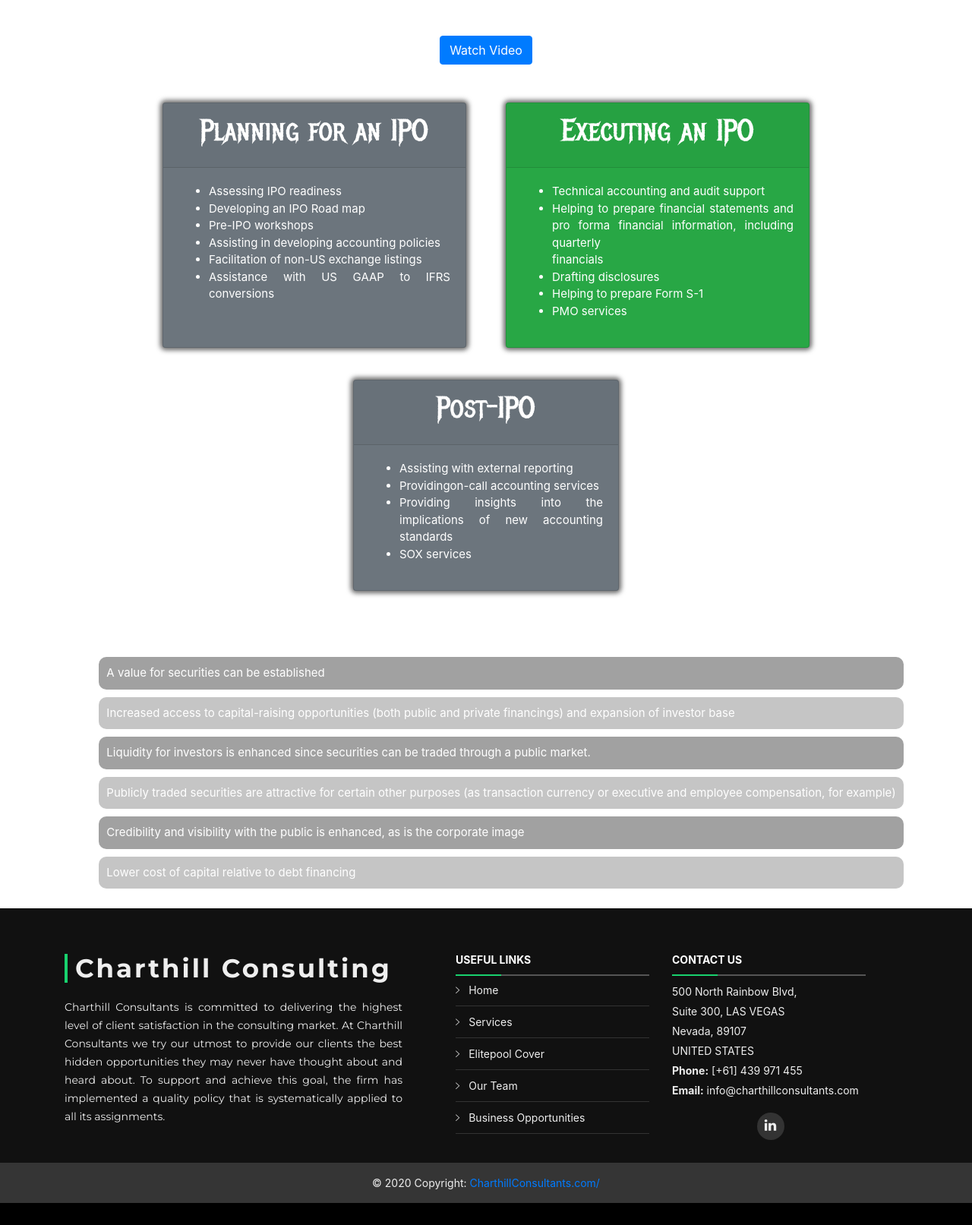
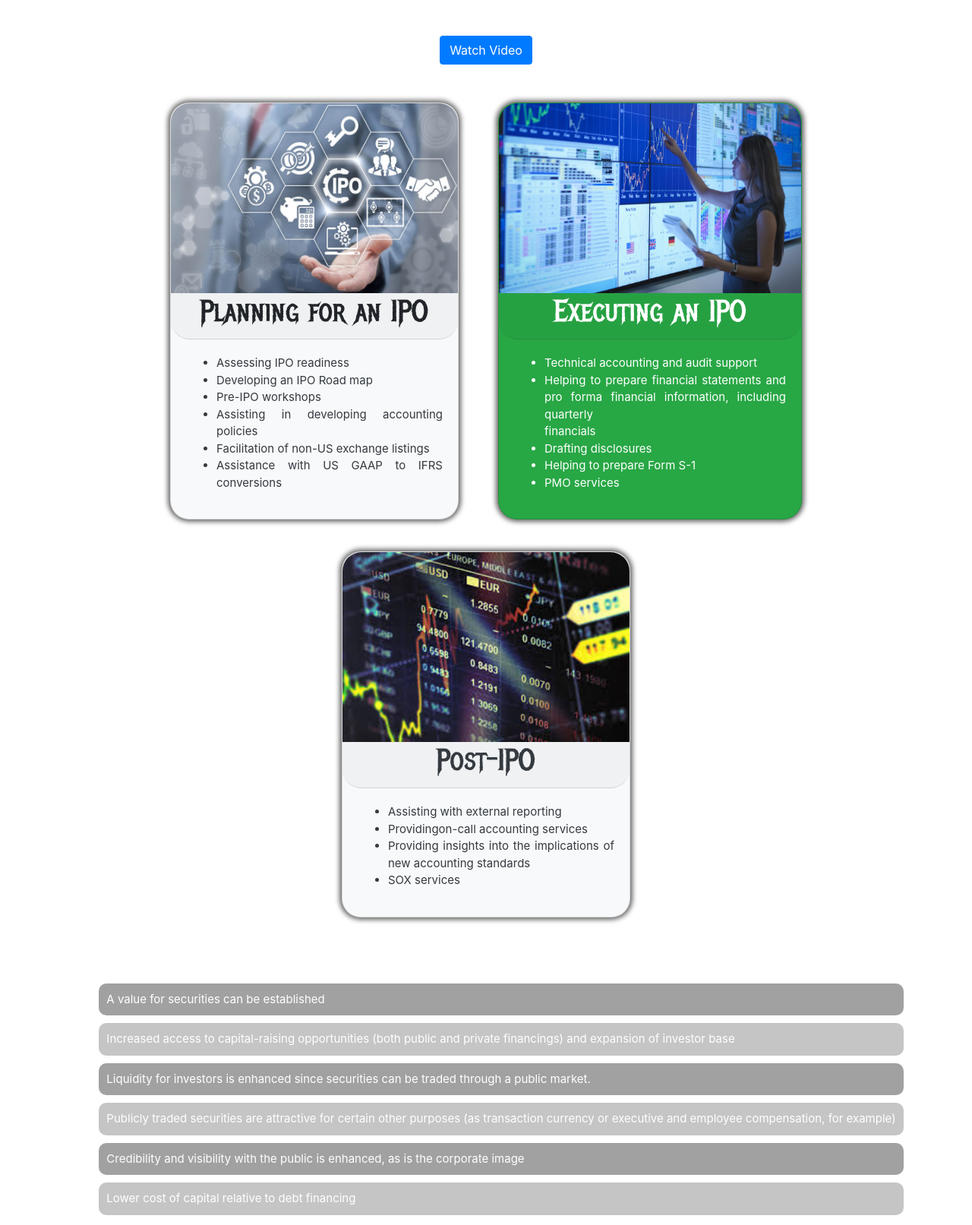
Before and after one commit to sarbjotsabharwal/consultant, a PHP site: the page made by IPO Advisory.php in a window 1280 px wide. Shown: the part 801-2414 px from the top of the page at 76% size. Run offline with PHP 8.4, Linux system fonts and the light colour scheme; some libraries are stand-ins or nearby versions; some web fonts are replaced.

Commit message:
ipo finished

```diff
--- a/IPO Advisory.php
+++ b/IPO Advisory.php
@@ -111,8 +111,8 @@
             left: 0;
             width: 100%;
             height: 100%;
-            background: url('assets/img/franchising/franchisingback.jpg') no-repeat center center/cover;
-            opacity: .4;
+            background: url('assets/img/ipo/ipoback1.jpg') no-repeat center center/cover;
+            opacity: .5;
         }
 
         .stickyback {
@@ -131,14 +131,16 @@
             border-top-right-radius: 25px;
         }
 
-        .liststyle-items{
+        .liststyle-items {
 
             list-style-type: square;
         }
-        .liststyle-items li{
+
+        .liststyle-items li {
             padding: 10px;
             margin: 10px;
-            list-style-type: square;border-radius: 10px;
+            list-style-type: square;
+            border-radius: 10px;
         }
 
         .liststyle-items li:nth-child(even) {
@@ -153,6 +155,20 @@
             background-color: rgba(121, 121, 121, 0.7);
 
         }
+
+        /* #card-body-1, #card-body-2, #card-body-3 {
+            display: none;
+        }
+
+        #show-card-1:hover + #card-body-1 {
+            display: block;
+        }
+        #show-card-2:hover + #card-body-2 {
+            display: block;
+        }
+        #show-card-3:hover + #card-body-3 {
+            display: block;
+        } */
     </style>
 </head>
 
@@ -241,25 +257,22 @@
 
         <div style="display: flex;flex-wrap: wrap; justify-content: center;">
             <!-- card 1 -->
-            <div class="card text-white bg-secondary mb-3" style="max-width: 400px;">
-                <div class="card-header">
-                    <h5 class="card-title" style="font-size:40px;font-weight: normal;">Planning for an IPO </h5>
+            <div class="card text-black bg-light mb-3" style="max-width: 380px;border-radius: 25px;">
+                <div class="card-header" id="show-card-1" style="margin: 0;padding: 0;border-radius: 25px;">
+                    <img src="assets/img/ipo/ipoback.jpg" style="height: 250px;" alt="">
+                    <h5 class="card-title" style="color:;font-size:40px;font-weight: normal;">Planning for an IPO </h5>
                 </div>
 
-                <div class="card-body text-dark">
+                <div class="card-body text-dark" id="card-body-1">
 
 
-                    <ul style="color: white;text-align: justify; font-size: 15px;">
-                        <b><i></i></b>
+                    <ul style="color: ;text-align: justify; font-size: 15px;">
+
                         <li>Assessing IPO readiness</li>
                         <li>Developing an IPO Road map</li>
-
                         <li>Pre-IPO workshops</li>
-
                         <li>Assisting in developing accounting policies</li>
-
                         <li>Facilitation of non-US exchange listings</li>
-
                         <li>Assistance with US GAAP to IFRS conversions</li>
 
                     </ul>
@@ -267,12 +280,13 @@
             </div>
             <!-- card 1 end -->
             <!-- card 2  -->
-            <div class="card text-white bg-success mb-3" style="max-width: 400px;">
-                <div class="card-header">
+            <div class="card text-white bg-success mb-3" style="max-width: 400px;border-radius: 25px;">
+                <div class="card-header" style="margin: 0;padding: 0;border-radius: 25px;">
+                    <img src="assets/img/ipo/ipoexecution1.jpg" style="height: 250px;" alt="">
                     <h5 class="card-title" style="font-size:40px;font-weight: normal;">Executing an IPO
                     </h5>
                 </div>
-                <div class="card-body text-dark">
+                <div class="card-body text-dark" id="card-body-2">
                     <ul style="color: white;text-align: justify;font-size: 15px; ">
                         <li>Technical accounting and audit support</li>
 
@@ -292,16 +306,14 @@
             </div>
             <!-- card 2 end -->
             <!-- card 3 -->
-            <div class="card text-white bg-secondary mb-3" style="max-width: 350px;">
-                <div class="card-header">
+            <div class="card text-dark bg-light mb-3" style="max-width: 380px;border-radius: 25px;">
+                <div class="card-header" style="margin: 0;padding: 0;border-radius: 25px;">
+                    <img src="assets/img/ipo/post.jpg" style="height: 250px;" alt="">
                     <h5 class="card-title" style="font-size:40px;font-weight: normal;">Post-IPO
                     </h5>
                 </div>
-
-                <div class="card-body text-dark">
-
-
-                    <ul style="color: white;text-align: justify; font-size: 15px;">
+                <div class="card-body text-dark" id="card-body-3">
+                    <ul style="color: ;text-align: justify; font-size: 15px;">
                         <b><i></i></b>
                         <li> Assisting with external reporting</li>
 
@@ -329,7 +341,7 @@
                 <li>Liquidity for investors is enhanced since securities can be traded through a public market.</li>
                 <li>Publicly traded securities are attractive for certain other purposes (as transaction currency or
 
-                executive and employee compensation, for example)</li>
+                    executive and employee compensation, for example)</li>
                 <li>Credibility and visibility with the public is enhanced, as is the corporate image</li>
                 <li>Lower cost of capital relative to debt financing</li>
 
```
Also changed, not shown: Franchising.php (+11 -22 lines), assets/img/ipo/ipoback.jpg (added), assets/img/ipo/ipoback1.jpg (added), assets/img/ipo/ipoexecution1.jpg (added), assets/img/ipo/planning.jpg (added), assets/img/ipo/post.jpg (added).
